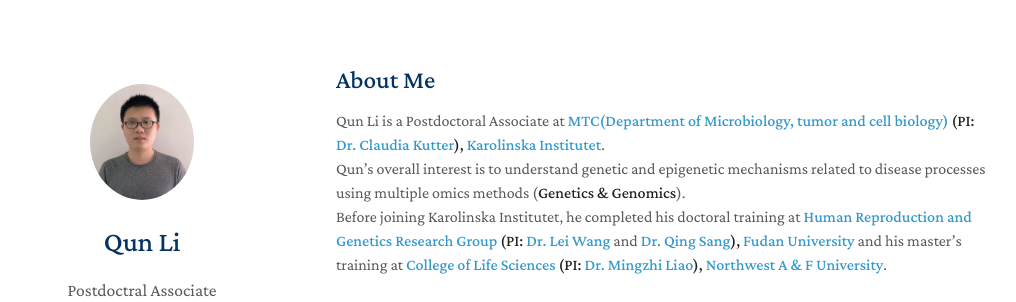
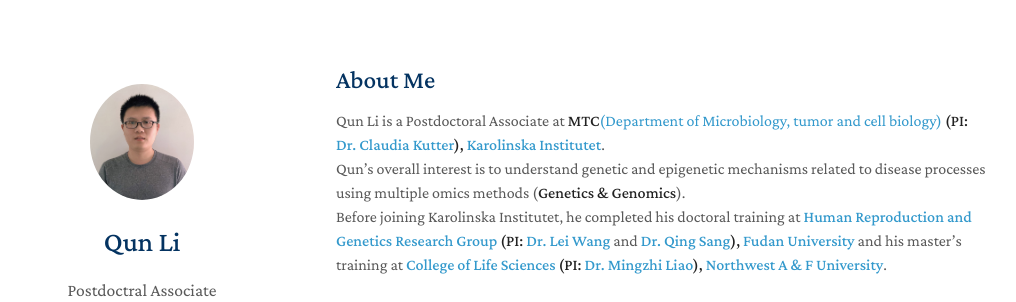
Before and after one commit to liqunbio/liqunbio.github.io, a Jekyll site: the page built from index.md, in a window 1280 px wide and 900 px high. Shown: the top 302 px of the window, without its empty margins (134-1150 px from the left). Built offline with Jekyll 4.4.1, drawn with Linux system fonts in a browser that asks for light colours; some web fonts are replaced; comment, search, counter and statistics services are not loaded; our own code applies the rules of GitHub Pages for plain Markdown files.

```diff
--- a/index.md
+++ b/index.md
@@ -4,7 +4,7 @@ layout: homepage
 
 ## About Me
 
-Qun Li is a Postdoctoral Associate at **[MTC(Department of Microbiology, tumor and cell biology)](https://ki.se/mtc) (PI: [Dr. Claudia Kutter](https://www.scilifelab.se/researchers/claudia-kutter/)), [Karolinska Institutet](https://ki.se/)**. <br>
+Qun Li is a Postdoctoral Associate at [**MTC**(Department of Microbiology, tumor and cell biology)](https://ki.se/mtc) **(PI: [Dr. Claudia Kutter](https://www.scilifelab.se/researchers/claudia-kutter/)), [Karolinska Institutet](https://ki.se/)**. <br>
 Qun's overall interest is to understand genetic and epigenetic mechanisms related to disease processes using multiple omics methods (**Genetics & Genomics**). <br>
 Before joining Karolinska Institutet, he completed his doctoral training at **[Human Reproduction and Genetics Research Group](https://reprod-genet.fudan.edu.cn/) (PI: [Dr. Lei Wang](https://reprod-genet.fudan.edu.cn/laben/c5/0f/c23194a247055/page.htm)** and **[Dr. Qing Sang](https://reprod-genet.fudan.edu.cn/laben/c5/10/c23194a247056/page.htm)), [Fudan University](https://www.fudan.edu.cn/)** and his master's training at **[College of Life Sciences](https://sm.nwafu.edu.cn/index.htm) (PI: [Dr. Mingzhi Liao](https://sm.nwafu.edu.cn/szdw/js2/389648.htm)), [Northwest A & F University](https://www.nwsuaf.edu.cn/)**. <br>
 
```
